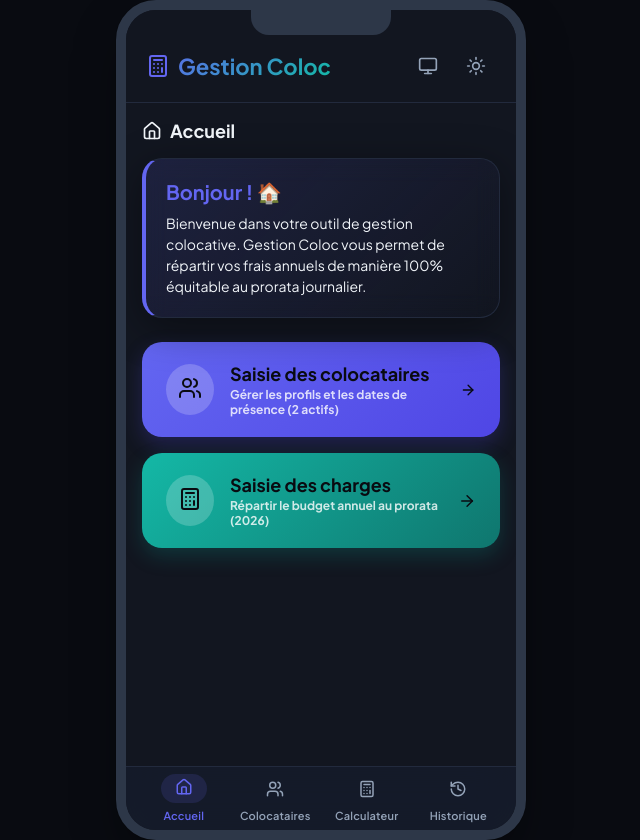
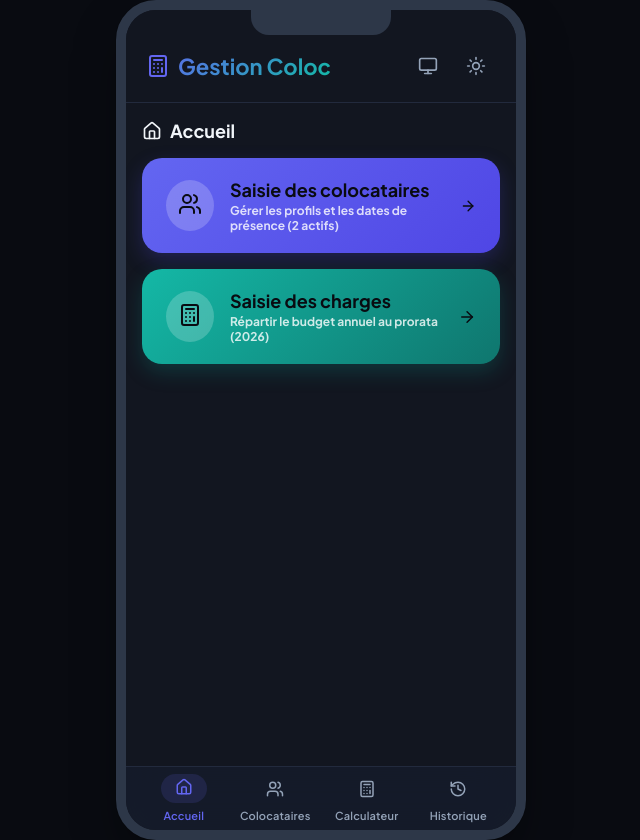
Before and after one commit to eric0512/Gestion-coloc, a React (Vite) app: page / in a window 1280 px wide. Shown: the whole page, without its empty margins (319-959 px from the left). Built offline with nearby package versions, Linux system fonts and the light colour scheme.

Commit message:
suppr texte

```diff
--- a/src/pages/Accueil.tsx
+++ b/src/pages/Accueil.tsx
@@ -26,16 +26,6 @@ export default function Accueil({
       <div className="tab-header">
         <Home size={20} />
         <span>Accueil</span>
-      </div>
-
-      {/* Carte de bienvenue */}
-      <div className="card" style={{ background: 'linear-gradient(135deg, var(--primary-light), transparent)', borderLeft: '4px solid var(--primary)', marginBottom: '24px' }}>
-        <h2 style={{ fontSize: '20px', fontWeight: 800, color: 'var(--primary)', marginBottom: '8px' }}>
-          Bonjour ! 🏠
-        </h2>
-        <p style={{ fontSize: '14px', lineHeight: 1.5, color: 'var(--text-primary)' }}>
-          Bienvenue dans votre outil de gestion colocative. Gestion Coloc vous permet de répartir vos frais annuels de manière 100% équitable au prorata journalier.
-        </p>
       </div>
 
       {/* ========================================================
```
